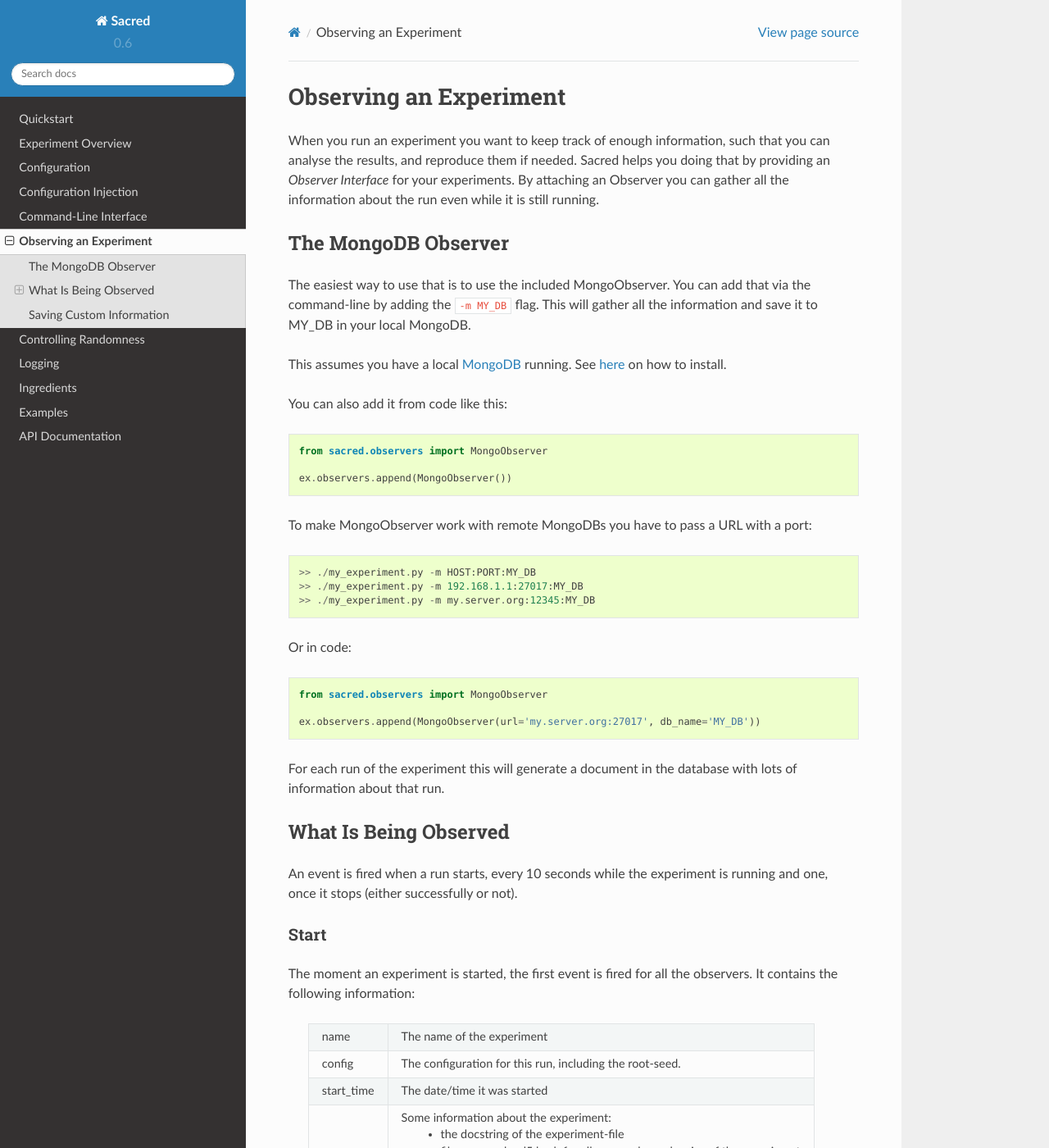
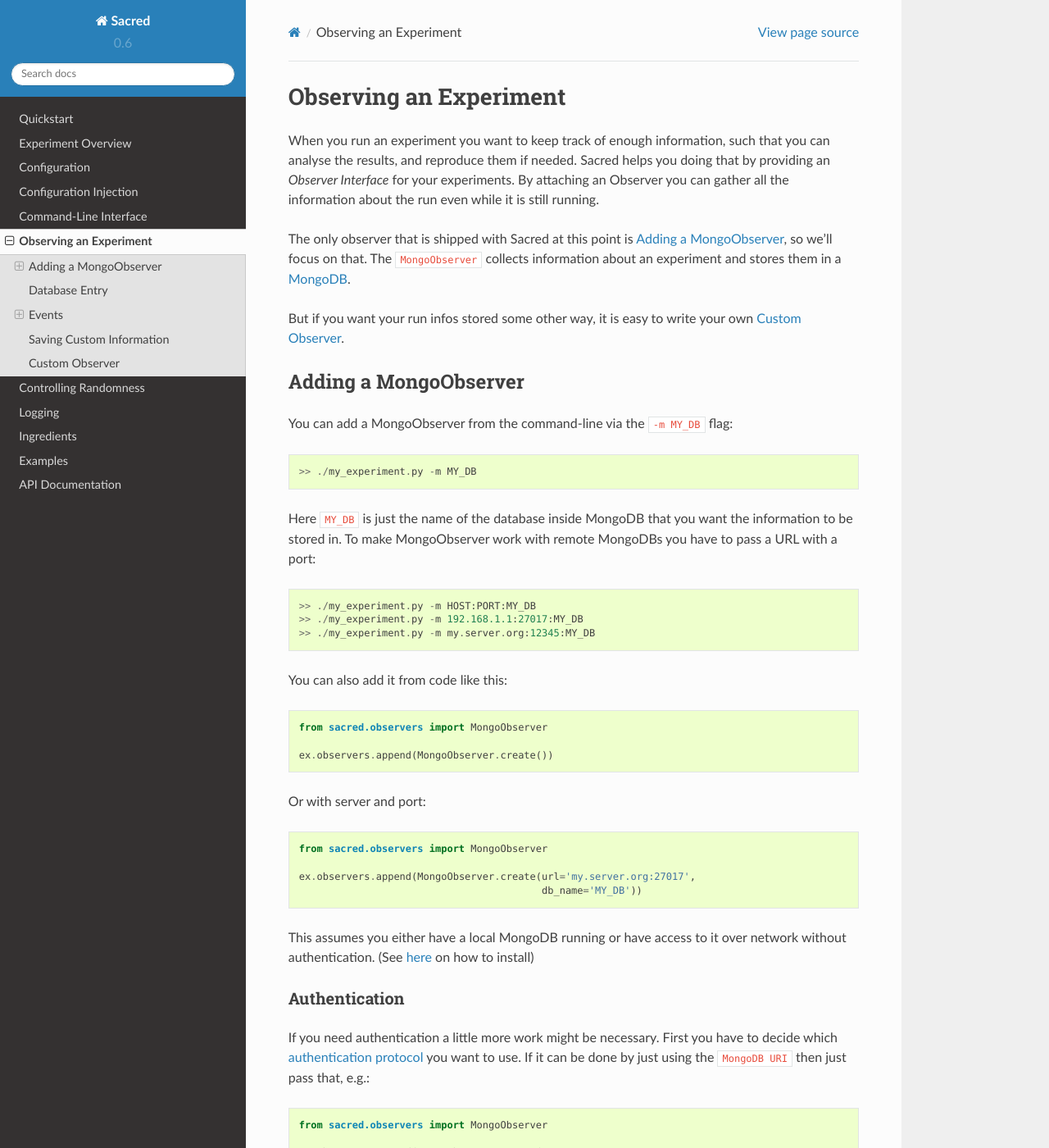
Before and after one commit to IDSIA/sacred, a Sphinx documentation site: the page built from docs/observers.rst, in a window 1280 px wide and 1400 px high. Shown: the whole window at 82% size. Built offline with Sphinx 7.4.7 and the Read the Docs theme 2.0.0, drawn with Linux system fonts in a browser that asks for light colours; some of the changed text lies outside the part shown.

Commit message:
extended observer docs

```diff
--- a/docs/observers.rst
+++ b/docs/observers.rst
@@ -6,16 +6,30 @@
 experiments. By attaching an Observer you can gather all the information about
 the run even while it is still running.
 
+The only observer that is shipped with Sacred at this point is
+:ref:`mongo_observer`, so we'll focus on that.
+The ``MongoObserver`` collects information about an experiment and stores them
+in a `MongoDB <http://www.mongodb.org/>`_.
+
+But if you want your run infos stored some other way, it is easy to write
+your own :ref:`custom_observer`.
+
 .. _mongo_observer:
 
-The MongoDB Observer
-====================
-The easiest way to use that is to use the included MongoObserver.
-You can add that via the command-line by adding the ``-m MY_DB`` flag. This
-will gather all the information and save it to MY_DB in your local MongoDB.
+Adding a MongoObserver
+======================
+You can add a MongoObserver from the command-line via the ``-m MY_DB`` flag::
 
-This assumes you have a local `MongoDB <http://www.mongodb.org/>`_ running. See
-`here <http://docs.mongodb.org/manual/installation/>`_ on how to install.
+    >> ./my_experiment.py -m MY_DB
+
+Here ``MY_DB`` is just the name of the database inside MongoDB that you want
+the information to be stored in.
+To make MongoObserver work with remote MongoDBs you have to pass a URL with a
+port::
+
+    >> ./my_experiment.py -m HOST:PORT:MY_DB
+    >> ./my_experiment.py -m 192.168.1.1:27017:MY_DB
+    >> ./my_experiment.py -m my.server.org:12345:MY_DB
 
 You can also add it from code like this:
 
@@ -23,29 +37,137 @@
 
     from sacred.observers import MongoObserver
 
-    ex.observers.append(MongoObserver())
+    ex.observers.append(MongoObserver.create())
 
-To make MongoObserver work with remote MongoDBs you have to pass a URL with a port::
 
-    >> ./my_experiment.py -m HOST:PORT:MY_DB
-    >> ./my_experiment.py -m 192.168.1.1:27017:MY_DB
-    >> ./my_experiment.py -m my.server.org:12345:MY_DB
 
-Or in code:
+Or with server and port:
 
 .. code-block:: python
 
     from sacred.observers import MongoObserver
 
-    ex.observers.append(MongoObserver(url='my.server.org:27017', db_name='MY_DB'))
+    ex.observers.append(MongoObserver.create(url='my.server.org:27017',
+                                             db_name='MY_DB'))
 
-For each run of the experiment this will generate a document in the database
-with lots of information about that run.
+This assumes you either have a local MongoDB running or have access to it over
+network without authentication.
+(See `here <http://docs.mongodb.org/manual/installation/>`_ on how to install)
 
-What Is Being Observed
-======================
-An event is fired when a run starts, every 10 seconds while the experiment is
-running and one, once it stops (either successfully or not).
+Authentication
+--------------
+
+If you need authentication a little more work might be necessary.
+First you have to decide which
+`authentication protocol <http://api.mongodb.org/python/current/examples/authentication.html>`_
+you want to use. If it can be done by just using the ``MongoDB URI`` then just pass that, e.g.:
+
+.. code-block:: python
+
+    from sacred.observers import MongoObserver
+
+    ex.observers.append(MongoObserver.create(
+        url='mongodb://user:password@example.com/the_database?authMechanism=SCRAM-SHA-1',
+        db_name='MY_DB'))
+
+
+If additional arguments need to be passed to the MongoClient they can just be included:
+
+
+.. code-block:: python
+
+    ex.observers.append(MongoObserver.create(
+        url="mongodb://<X.509 derived username>@example.com/?authMechanism=MONGODB-X509",
+        db_name='MY_DB',
+        ssl=True,
+        ssl_certfile='/path/to/client.pem',
+        ssl_cert_reqs=ssl.CERT_REQUIRED,
+        ssl_ca_certs='/path/to/ca.pem'))
+
+Database Entry
+==============
+The MongoObserver creates three collections with a common prefix
+(default is ``default`` but can be changed) to store information. The first,
+``default.runs``, is the main collection that contains one entry for each run.
+The other two (``default.files``, ``default.chunks``) are used to store
+associated files in the database (compare
+`GridFS <http://docs.mongodb.org/manual/core/gridfs/>`_).
+
+So here is an example entry in the ``default.runs`` collection::
+
+    > db.default.runs.find()[0]
+    {
+        "_id" : ObjectId("5507248a1239672ae04591e2"),
+        "status" : "COMPLETED",
+        "result" : null,
+        "start_time" : ISODate("2015-03-16T19:44:26.439Z"),
+        "heartbeat" : ISODate("2015-03-16T19:44:26.446Z"),
+        "stop_time" : ISODate("2015-03-16T19:44:26.447Z")
+
+        "config" : {
+            "message" : "Hello world!",
+            "seed" : 909032414,
+            "recipient" : "world"
+        },
+        "info" : { },
+        "resources" : [ ],
+        "artifacts" : [ ],
+        "captured_out" : "Hello world!\n",
+
+        "experiment" : {
+            "name" : "hello_config_scope",
+            "dependencies" : [
+                ["numpy", "1.9.1"],
+                ["sacred", "0.6"]
+            ],
+            "sources" : [
+                [
+                    "$(HOME)/sacred/examples/03_hello_config_scope.py",
+                    "da6a2d6e03d122b3abead21b0c621ba9"
+                ]
+            ],
+            "doc" : "A configurable Hello World \"experiment\".\nIn this [...]"
+        },
+
+        "host" : {
+            "os" : "Linux",
+            "cpu" : "Intel(R) Core(TM) i7-3770 CPU @ 3.40GHz",
+            "hostname" : "MyAwesomeMachine",
+            "python_version" : "3.4.0",
+            "python_compiler" : "GCC 4.8.2",
+            "os_info" : "Linux-3.13.0-46-generic-x86_64-with-Ubuntu-14.04-trusty",
+            "cpu_count" : 8
+        },
+    }
+
+As you can see a lot of relevant information is being stored, among it the
+used configuration, automatically detected package dependencies and information
+about the host.
+
+If we take a look at the ``default.files`` collection we can also see, that
+it stored the sourcecode of the experiment in the database::
+
+    > db.default.files.find()[0]
+    {
+        "_id" : ObjectId("5507248a1239672ae04591e3"),
+        "filename" : "$(HOME)/sacred/examples/03_hello_config_scope.py",
+        "md5" : "da6a2d6e03d122b3abead21b0c621ba9",
+        "chunkSize" : 261120,
+        "length" : 1526,
+        "uploadDate" : ISODate("2015-03-16T18:44:26.444Z")
+    }
+
+
+Events
+======
+A ``started_event`` is fired when a run starts.
+Then every 10 seconds while the experiment is running a ``heatbeat_event`` is
+fired.
+Whenever a resource or artifact is added to the running experiment a
+``resource_event`` resp. ``artifact_event`` is fired.
+Finally, once it stops one of the three ``completed_event``,
+``interrupted_event``, or ``failed_event`` is fired.
+
 
 Start
 -----
@@ -126,3 +248,8 @@
     JSON-serializable and contains only valid python identifiers as keys in
     dictionaries. That way you make sure that it can be saved to the database by
     the MongoObserver.
+
+.. _custom_observer:
+
+Custom Observer
+===============
```
